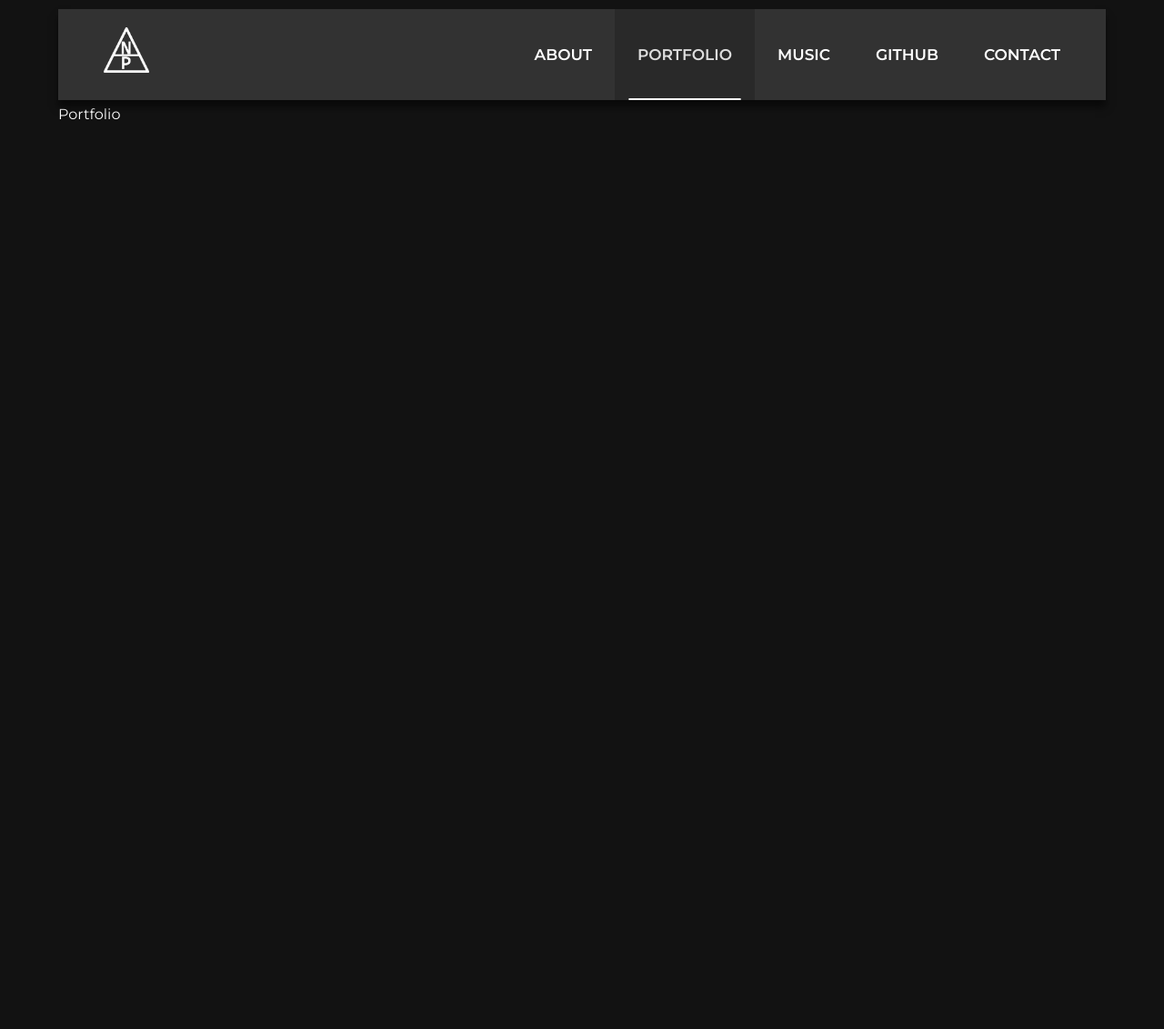
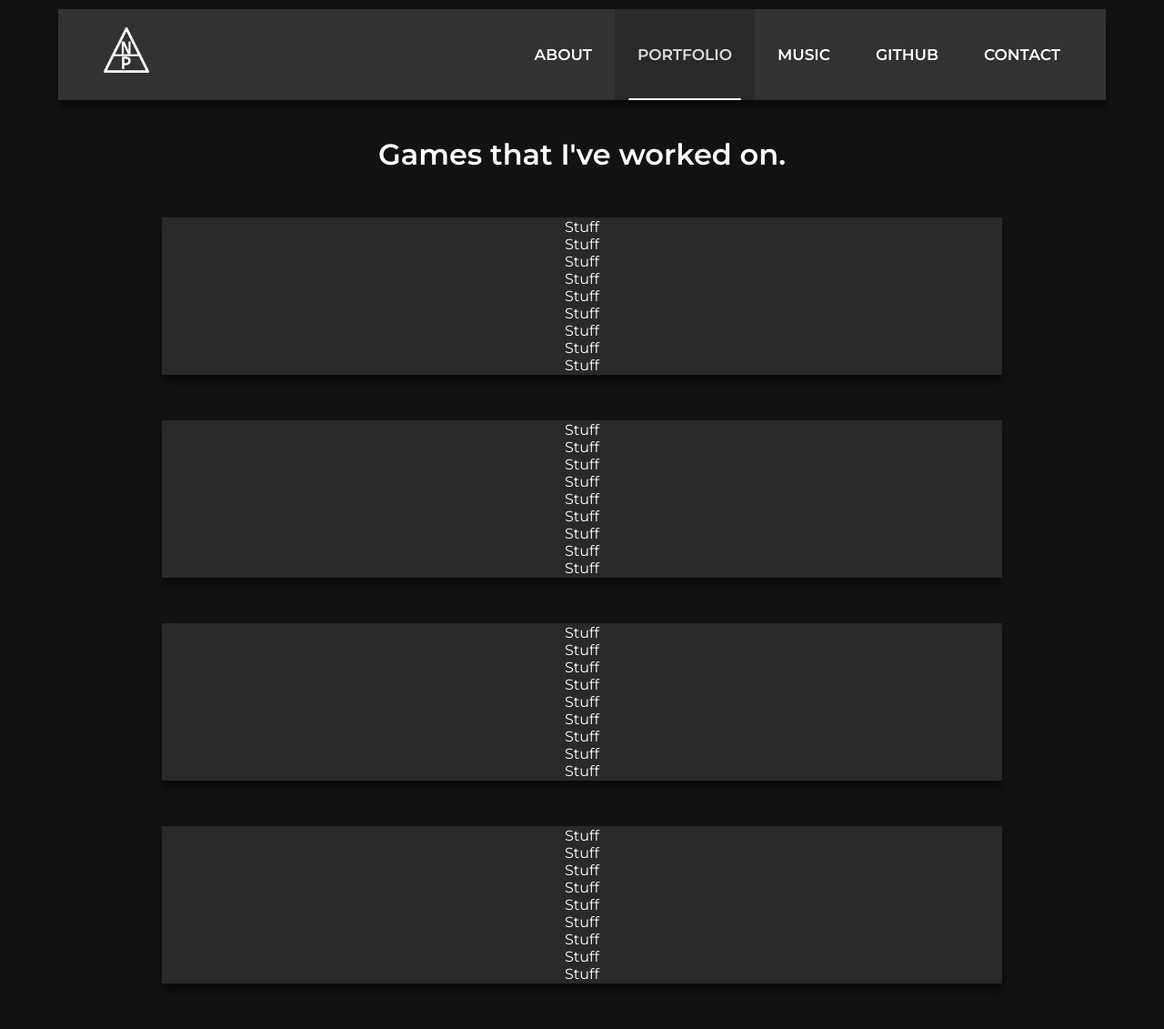
Before and after one commit to NPTP/NPTP.github.io, a PHP site: page /portfolio.html in a window 1280 px wide. Shown: the whole page at 91% size. Before the commit the page ends 131 px from the top, so only its background shows below. Run offline with PHP 8.4, Linux system fonts and the light colour scheme.

Commit message:
Prototyping portfolio page, small changes across, update readme

```diff
--- a/about.html
+++ b/about.html
@@ -3,7 +3,7 @@
   <head>
     <meta charset="utf-8" />
     <title>Nick Perrin | About</title>
-    <link rel="stylesheet" type="text/css" href="styles_global.css" />
+    <link rel="stylesheet" type="text/css" href="global.css" />
     <link rel="stylesheet" type="text/css" href="about.css" />
     <link
       href="https://fonts.googleapis.com/icon?family=Material+Icons"
--- a/styles_music.css
+++ b/contact.css
@@ -22,7 +22,7 @@
 
 .placeholder-text {
   animation: 0.4s linear 0s 1 setToTransparent, 0.4s ease-out 0.4s 1 titleDropIn;
-  width: 100%;
-  font-size: 86px;
+  font-weight: 600;
+  font-size: 2.5vw;
   text-align: center;
 }
--- a/styles_index.css
+++ b/index.css
@@ -138,7 +138,7 @@
   border-color: white;
   background-color: black;
   color: white;
-  transform: translate(0px, -4px);
+  /* transform: translate(0px, -4px); */
   box-shadow: 0px 12px 8px rgba(0, 0, 0, 0.5);
 }
 
@@ -152,7 +152,7 @@
 .button-dark:hover {
   background-color: #ffffff;
   color: black;
-  transform: translate(0px, -4px);
+  /* transform: translate(0px, -4px); */
   box-shadow: 0px 12px 8px rgba(0, 0, 0, 0.5);
 }
 
--- a/index.html
+++ b/index.html
@@ -3,8 +3,8 @@
   <head>
     <meta charset="utf-8" />
     <title>Nick Perrin | Home</title>
-    <link rel="stylesheet" type="text/css" href="styles_global.css" />
-    <link rel="stylesheet" type="text/css" href="styles_index.css" />
+    <link rel="stylesheet" type="text/css" href="global.css" />
+    <link rel="stylesheet" type="text/css" href="index.css" />
   </head>
 
   <body>
--- a/music.html
+++ b/music.html
@@ -3,8 +3,8 @@
   <head>
     <meta charset="utf-8" />
     <title>Nick Perrin | Music</title>
-    <link rel="stylesheet" type="text/css" href="styles_global.css" />
-    <link rel="stylesheet" type="text/css" href="styles_music.css" />
+    <link rel="stylesheet" type="text/css" href="global.css" />
+    <link rel="stylesheet" type="text/css" href="music.css" />
   </head>
 
   <body>
@@ -29,7 +29,7 @@
     <!-- END Navigation bar -->
 
     <div class="content-container">
-      <span class="placeholder-text">Coming soon.</span>
+      <span class="placeholder-text">Music that I've made.</span>
     </div>
   </body>
 </html>
--- /dev/null
+++ b/portfolio.css
@@ -0,0 +1,107 @@
+/* PORTFOLIO page styles */
+
+@keyframes headerDropIn {
+  0% {
+    opacity: 0;
+    transform: translate(0px, -10px);
+  }
+  100% {
+    opacity: 1;
+    transform: translate(0px, 0px);
+  }
+}
+
+.portfolio-header {
+  animation: 0.4s linear 0s 1 setToTransparent,
+    0.4s ease-out 0.4s 1 headerDropIn;
+  margin-top: 50px;
+  margin-bottom: 50px;
+  text-align: center;
+}
+
+.games {
+  display: flex;
+  flex-direction: column;
+  align-items: center;
+}
+
+@keyframes gameCardSlideIn {
+  0% {
+    opacity: 0;
+    transform: translate(-8vw, 0px);
+  }
+  100% {
+    opacity: 1;
+    transform: translate(0px, 0px);
+  }
+}
+
+.game-card {
+  margin-bottom: 50px;
+  background: #292929;
+  box-shadow: 0px 8px 8px rgba(0, 0, 0, 0.5);
+  display: flex;
+  justify-content: center;
+  align-items: center;
+  width: 80%;
+  transition: all 0.4s ease-in;
+  border: solid;
+  border-width: 1px;
+  border-color: #292929;
+}
+
+.game-card:hover {
+  background: #323232;
+  border-color: #dddddd;
+}
+
+/* TESTING ONLY - DO THIS GRADED TRANSITION IN JS LATER */
+
+.anim1 {
+  animation: 0.8s linear 0s 1 setToTransparent,
+    0.4s ease-out 0.8s 1 gameCardSlideIn;
+}
+
+.anim2 {
+  animation: 1s linear 0s 1 setToTransparent, 0.4s ease-out 1s 1 gameCardSlideIn;
+}
+
+.anim3 {
+  animation: 1.2s linear 0s 1 setToTransparent,
+    0.4s ease-out 1.2s 1 gameCardSlideIn;
+}
+
+.anim4 {
+  animation: 1.4s linear 0s 1 setToTransparent,
+    0.4s ease-out 1.4s 1 gameCardSlideIn;
+}
+
+/* ---------------------------------------------------- */
+
+.hide {
+  opacity: 0;
+}
+
+.light-bg {
+  background-color: #292929;
+}
+
+.bold {
+  font-weight: 600;
+}
+
+.size-48 {
+  font-size: 48px;
+}
+
+.vwtext-1 {
+  font-size: 2.5vw;
+}
+
+.size-24 {
+  font-size: 24px;
+}
+
+.italic {
+  font-style: italic;
+}
--- a/portfolio.html
+++ b/portfolio.html
@@ -3,7 +3,8 @@
   <head>
     <meta charset="utf-8" />
     <title>Nick Perrin | Portfolio</title>
-    <link rel="stylesheet" type="text/css" href="styles_global.css" />
+    <link rel="stylesheet" type="text/css" href="global.css" />
+    <link rel="stylesheet" type="text/css" href="portfolio.css" />
   </head>
 
   <body>
@@ -27,7 +28,58 @@
       </div>
     </ul>
     <!-- END Navigation bar -->
+    <div class="portfolio-header">
+      <span class="bold vwtext-1">Games that I've worked on.</span><br />
+    </div>
 
-    Portfolio
+    <div class="games">
+      <div class="game-card anim1">
+        Stuff </br>
+        Stuff </br>
+        Stuff </br>
+        Stuff </br>
+        Stuff </br>
+        Stuff </br>
+        Stuff </br>
+        Stuff </br>
+        Stuff
+      </div>
+
+      <div class="game-card anim2">
+        Stuff </br>
+        Stuff </br>
+        Stuff </br>
+        Stuff </br>
+        Stuff </br>
+        Stuff </br>
+        Stuff </br>
+        Stuff </br>
+        Stuff
+      </div>
+
+      <div class="game-card anim3">
+        Stuff </br>
+        Stuff </br>
+        Stuff </br>
+        Stuff </br>
+        Stuff </br>
+        Stuff </br>
+        Stuff </br>
+        Stuff </br>
+        Stuff
+      </div>
+
+      <div class="game-card anim4 ">
+        Stuff </br>
+        Stuff </br>
+        Stuff </br>
+        Stuff </br>
+        Stuff </br>
+        Stuff </br>
+        Stuff </br>
+        Stuff </br>
+        Stuff
+      </div>
+    </div>
   </body>
 </html>
--- a/scrolltest.html
+++ b/scrolltest.html
@@ -3,8 +3,8 @@
   <head>
     <meta charset="utf-8" />
     <title>Nick Perrin | scrolltest</title>
-    <link rel="stylesheet" type="text/css" href="styles_global.css" />
-    <link rel="stylesheet" type="text/css" href="styles_about.css" />
+    <link rel="stylesheet" type="text/css" href="global.css" />
+    <link rel="stylesheet" type="text/css" href="about.css" />
     <link rel="stylesheet" type="text/css" href="scrolltest.css" />
     <link
       href="https://fonts.googleapis.com/icon?family=Material+Icons"
```
Also changed, not shown: contact.html (+5 -2 lines), music.css (added, +28 -0 lines), README.md, global.css (renamed from styles_global.css).
